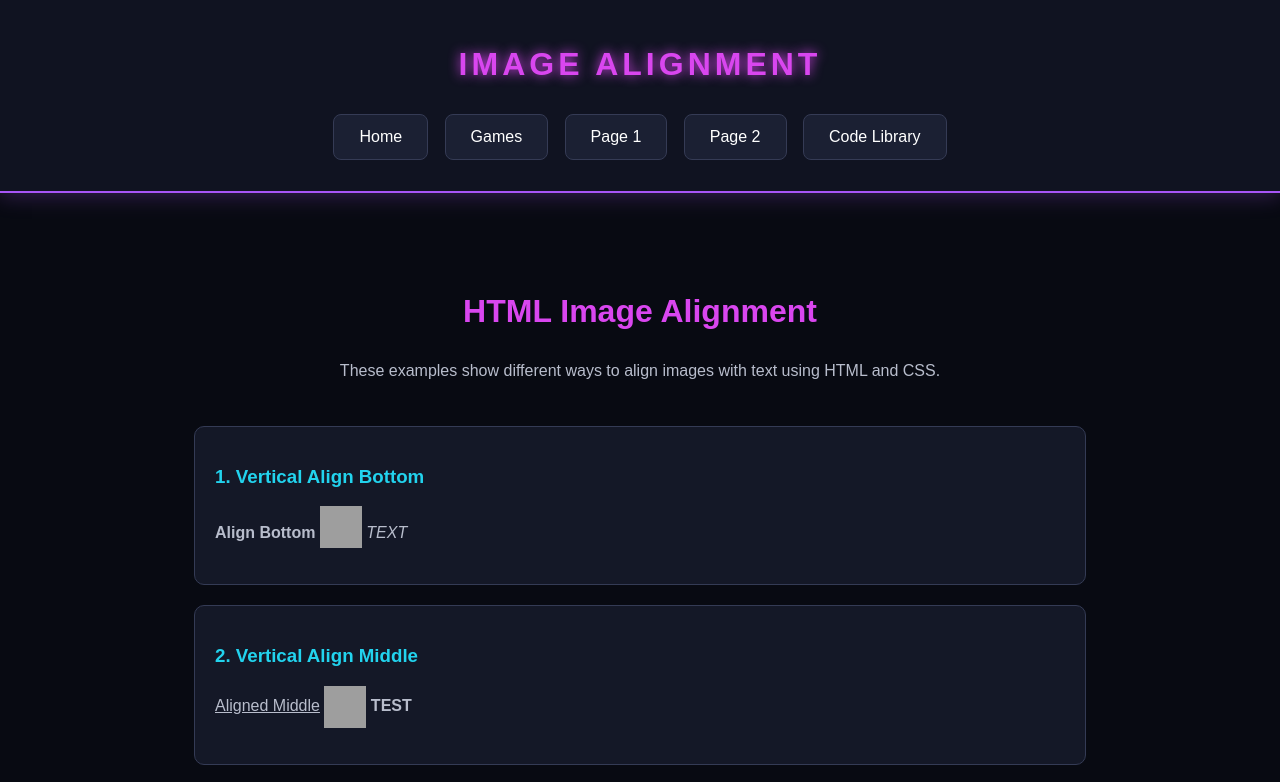
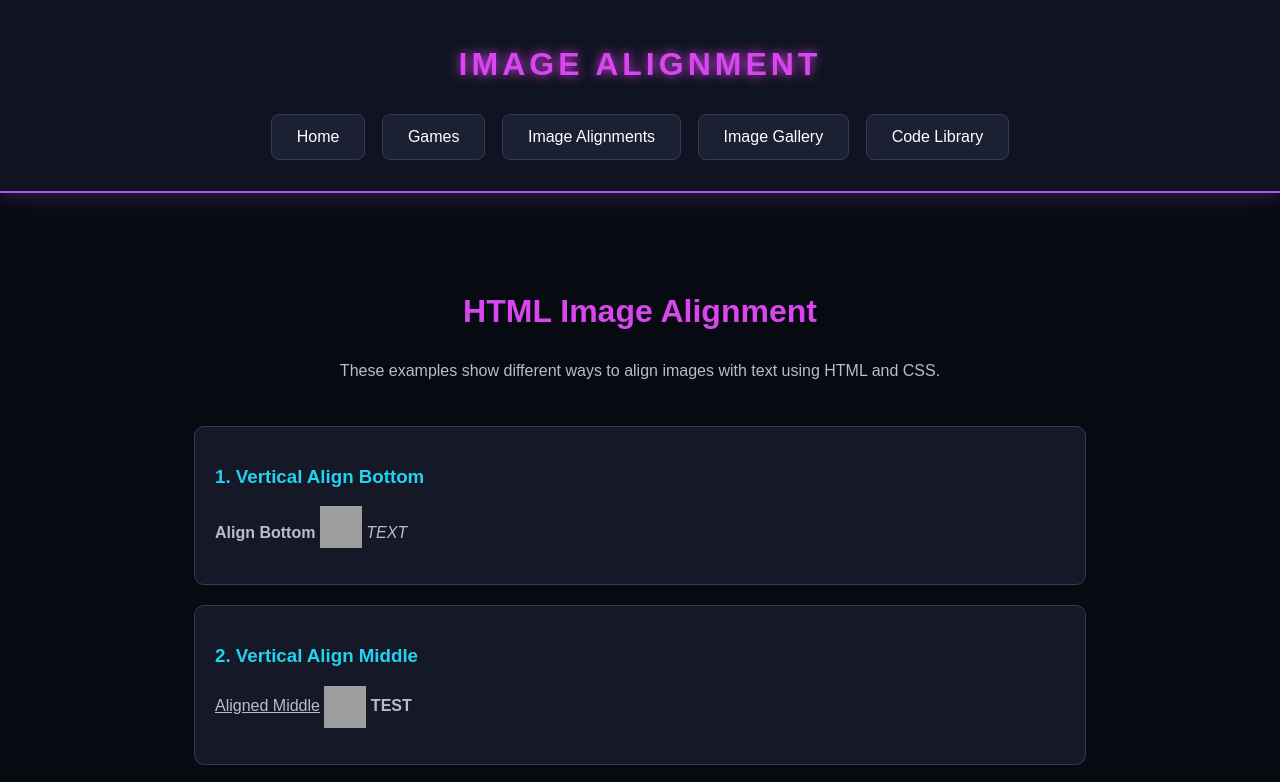
Before and after one commit to Infernum0/HomeworkWebsite, a plain HTML site: page page1.html in a window 1280 px wide. Shown: the top 782 px of the page. Drawn offline with Linux system fonts and the light colour scheme; grey boxes are pictures that could not be loaded.

Commit message:
page1.html

```diff
--- a/page1.html
+++ b/page1.html
@@ -17,8 +17,8 @@
         <nav>
             <a href="index.html">Home</a>
             <a href="game.html">Games</a>
-            <a href="page1.html">Page 1</a>
-            <a href="page2.html">Page 2</a>
+            <a href="page1.html">Image Alignments</a>
+            <a href="page2.html">Image Gallery</a>
             <a href="code.html">Code Library</a>
         </nav>
     </header>
```
